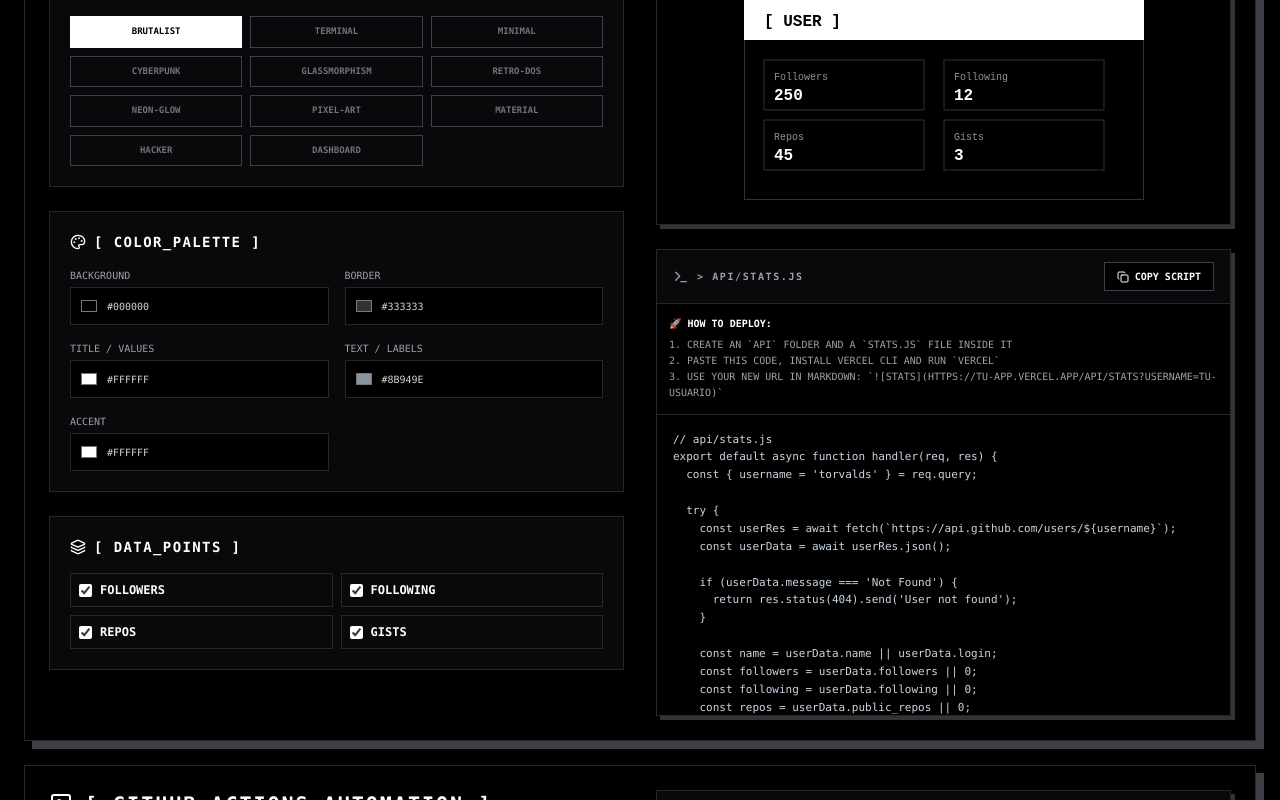
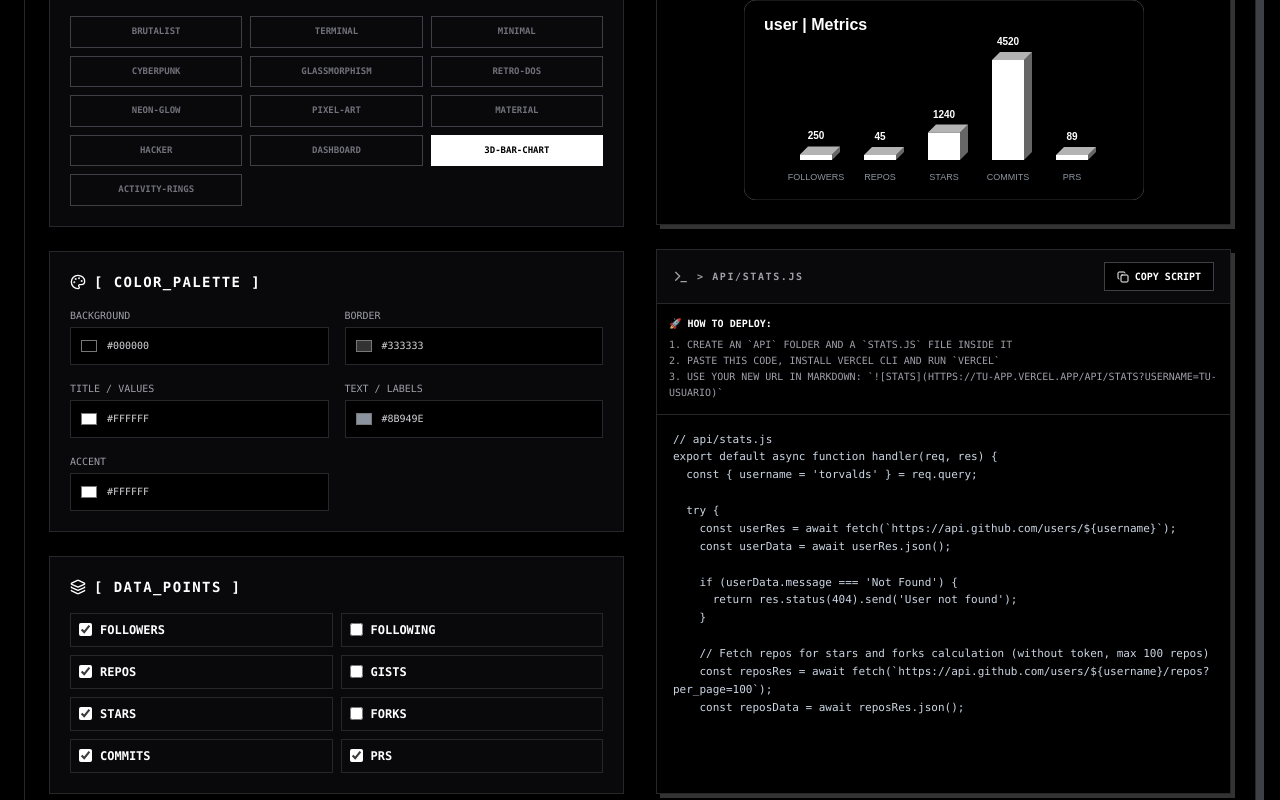
Before and after one commit to PABLOCESAR2412/Github-Creations, a React (Vite) app: page / in a window 1280 px wide. Shown: the part 2180-2980 px from the top of the page. Built offline with nearby package versions, Linux system fonts and the light colour scheme.

Commit message:
feat: add 3d-bar-chart and activity-rings with new data points

```diff
--- a/src/components/GithubActionExporter.tsx
+++ b/src/components/GithubActionExporter.tsx
@@ -107,6 +107,15 @@ updateStats();
             </p>
           </div>
 
+          <div className="bg-yellow-100 dark:bg-yellow-900/30 border border-yellow-300 dark:border-yellow-700/50 p-4 text-xs text-yellow-800 dark:text-yellow-200">
+            <strong>⚠️ {language === 'es' ? 'NOTA IMPORTANTE SOBRE EL DISEÑO:' : 'IMPORTANT DESIGN NOTE:'}</strong>
+            <p className="mt-2 leading-relaxed">
+              {language === 'es'
+                ? 'Las GitHub Actions son independientes y usan plugins de terceros (ej. lowlighter/metrics). NO puedes usar nuestros diseños SVG aquí (como Cyberpunk o Neon-Glow). Si quieres diseños espectaculares, usa el CUSTOM SVG BUILDER con Vercel. Usa esta opción solo si prefieres estadísticas de texto plano básicas.'
+                : 'GitHub Actions use 3rd-party plugins (e.g. lowlighter/metrics). You CANNOT use our custom SVG designs here (like Cyberpunk or Neon-Glow). If you want stunning designs, use the CUSTOM SVG BUILDER with Vercel. Use this option only if you prefer basic plain-text stats.'}
+            </p>
+          </div>
+
           <div className="bg-white dark:bg-zinc-950 p-5 border border-zinc-300 dark:border-zinc-800 space-y-4">
             <h3 className="text-sm font-bold text-black dark:text-white mb-2 uppercase tracking-widest">&gt; {language === 'es' ? 'INSTRUCCIONES' : 'INSTRUCTIONS'}</h3>
             <ol className="list-decimal pl-5 text-sm text-zinc-600 dark:text-zinc-400 space-y-3 uppercase leading-relaxed">
--- a/src/components/VercelApiExporter.tsx
+++ b/src/components/VercelApiExporter.tsx
@@ -13,13 +13,17 @@ export const VercelApiExporter: React.FC = () => {
   const [textColor, setTextColor] = useState('#8b949e');
   const [accentColor, setAccentColor] = useState('#ffffff');
 
-  const [layout, setLayout] = useState<'brutalist' | 'terminal' | 'minimal' | 'cyberpunk' | 'glassmorphism' | 'retro-dos' | 'neon-glow' | 'pixel-art' | 'material' | 'hacker' | 'dashboard'>('brutalist');
+  const [layout, setLayout] = useState<'brutalist' | 'terminal' | 'minimal' | 'cyberpunk' | 'glassmorphism' | 'retro-dos' | 'neon-glow' | 'pixel-art' | 'material' | 'hacker' | 'dashboard' | '3d-bar-chart' | 'activity-rings'>('3d-bar-chart');
 
   const [dataPoints, setDataPoints] = useState({
     followers: true,
-    following: true,
+    following: false,
     repos: true,
-    gists: true
+    gists: false,
+    stars: true,
+    forks: false,
+    commits: true,
+    prs: true
   });
 
   // Mock data for live preview if user hasn't fetched real stats yet
@@ -28,6 +32,10 @@ export const VercelApiExporter: React.FC = () => {
   const mockFollowing = stats?.following ?? 12;
   const mockRepos = stats?.public_repos ?? 45;
   const mockGists = stats?.public_gists ?? 3;
+  const mockStars = 1240;
+  const mockForks = 350;
+  const mockCommits = 4520;
+  const mockPrs = 89;
 
   // Function that generates the raw SVG string based on current settings
   const generateSvgContent = (isExport: boolean) => {
@@ -36,12 +44,20 @@ export const VercelApiExporter: React.FC = () => {
     const flwVal = isExport ? '${following}' : mockFollowing;
     const repVal = isExport ? '${repos}' : mockRepos;
     const gistVal = isExport ? '${gists}' : mockGists;
+    const starVal = isExport ? '${stars}' : mockStars;
+    const forkVal = isExport ? '${forks}' : mockForks;
+    const comVal = isExport ? '${commits}' : mockCommits;
+    const prVal = isExport ? '${prs}' : mockPrs;
 
-    const activeStats = [];
+    const activeStats: {label: string, value: string | number}[] = [];
     if (dataPoints.followers) activeStats.push({ label: 'Followers', value: folVal });
     if (dataPoints.following) activeStats.push({ label: 'Following', value: flwVal });
     if (dataPoints.repos) activeStats.push({ label: 'Repos', value: repVal });
     if (dataPoints.gists) activeStats.push({ label: 'Gists', value: gistVal });
+    if (dataPoints.stars) activeStats.push({ label: 'Stars', value: starVal });
+    if (dataPoints.forks) activeStats.push({ label: 'Forks', value: forkVal });
+    if (dataPoints.commits) activeStats.push({ label: 'Commits', value: comVal });
+    if (dataPoints.prs) activeStats.push({ label: 'PRs', value: prVal });
 
     let svgInner = '';
 
@@ -249,6 +265,69 @@ export const VercelApiExporter: React.FC = () => {
           }).join('')}
         </g>
       `;
+    } else if (layout === '3d-bar-chart') {
+      svgInner = `
+        <style>
+          @keyframes grow { from { transform: scaleY(0); } to { transform: scaleY(1); } }
+          .bar-anim { transform-origin: bottom; animation: grow 1.5s cubic-bezier(0.2, 0.8, 0.2, 1) forwards; }
+        </style>
+        <rect width="400" height="200" fill="${bgColor}" rx="12" stroke="${borderColor}" stroke-width="1" />
+        <text x="20" y="30" font-family="sans-serif" font-size="16" font-weight="bold" fill="${titleColor}">${nameVal} | Metrics</text>
+        <g transform="translate(40, 160)">
+          ${activeStats.map((stat, i) => {
+            const width = 320 / activeStats.length;
+            const barW = width * 0.5;
+            const spacing = width * 0.25;
+            const x = i * width + spacing;
+            const rawVal = Number(stat.value) || 1;
+            const maxVal = Math.max(...activeStats.map(s => Number(s.value) || 1), 10);
+            const h = Math.max((rawVal / maxVal) * 100, 5);
+            return `
+              <g transform="translate(${x}, 0)">
+                <g class="bar-anim">
+                  <!-- Right Side -->
+                  <polygon points="${barW},0 ${barW+8},-8 ${barW+8},${-(h+8)} ${barW},${-h}" fill="${accentColor}" opacity="0.4" />
+                  <!-- Top Side -->
+                  <polygon points="0,${-h} 8,${-(h+8)} ${barW+8},${-(h+8)} ${barW},${-h}" fill="${accentColor}" opacity="0.7" />
+                  <!-- Front Face -->
+                  <rect x="0" y="${-h}" width="${barW}" height="${h}" fill="${accentColor}" />
+                  <text x="${barW/2}" y="${-h - 15}" font-family="sans-serif" font-size="10" fill="${titleColor}" text-anchor="middle" font-weight="bold">${stat.value}</text>
+                </g>
+                <text x="${barW/2}" y="20" font-family="sans-serif" font-size="9" fill="${textColor}" text-anchor="middle">${stat.label.toUpperCase()}</text>
+              </g>
+            `;
+          }).join('')}
+        </g>
+      `;
+    } else if (layout === 'activity-rings') {
+      svgInner = `
+        <style>
+          @keyframes drawRing { to { stroke-dashoffset: 0; } }
+          .ring-anim { animation: drawRing 2s cubic-bezier(0.1, 0.7, 0.1, 1) forwards; }
+        </style>
+        <rect width="400" height="200" fill="${bgColor}" rx="16" stroke="${borderColor}" stroke-width="1" />
+        <text x="20" y="30" font-family="sans-serif" font-size="16" font-weight="bold" fill="${titleColor}">${nameVal} | Activity</text>
+        <g transform="translate(200, 110)">
+          ${activeStats.map((stat, i) => {
+            const radius = 80 - (i * (80 / Math.max(activeStats.length, 1)));
+            const rawVal = Number(stat.value) || 1;
+            const maxVal = Math.max(...activeStats.map(s => Number(s.value) || 1), 10);
+            const percent = Math.min((rawVal / maxVal), 1);
+            const circ = 2 * Math.PI * radius;
+            const op = 1 - (i * 0.15);
+            return `
+              <circle cx="0" cy="0" r="${radius}" fill="none" stroke="${borderColor}" stroke-width="6" opacity="0.3" />
+              <circle cx="0" cy="0" r="${radius}" fill="none" stroke="${accentColor}" stroke-width="6" opacity="${op}" stroke-linecap="round" stroke-dasharray="${circ * percent} ${circ}" stroke-dashoffset="0" class="ring-anim" transform="rotate(-90)" />
+              <g transform="translate(-190, ${-radius + 3})">
+                <text x="0" y="0" font-family="sans-serif" font-size="9" fill="${textColor}" text-anchor="start">${stat.label}</text>
+              </g>
+              <g transform="translate(190, ${-radius + 3})">
+                <text x="0" y="0" font-family="sans-serif" font-size="9" font-weight="bold" fill="${titleColor}" text-anchor="end">${stat.value}</text>
+              </g>
+            `;
+          }).join('')}
+        </g>
+      `;
     }
 
     return `<svg width="400" height="${layout === 'minimal' ? '100' : '200'}" viewBox="0 0 400 ${layout === 'minimal' ? '100' : '200'}" fill="none" xmlns="http://www.w3.org/2000/svg">${svgInner}</svg>`;
@@ -267,6 +346,22 @@ export default async function handler(req, res) {
     if (userData.message === 'Not Found') {
       return res.status(404).send('User not found');
     }
+
+    // Fetch repos for stars and forks calculation (without token, max 100 repos)
+    const reposRes = await fetch(\`https://api.github.com/users/\${username}/repos?per_page=100\`);
+    const reposData = await reposRes.json();
+
+    let stars = 0;
+    let forks = 0;
+    if (Array.isArray(reposData)) {
+      stars = reposData.reduce((acc, r) => acc + r.stargazers_count, 0);
+      forks = reposData.reduce((acc, r) => acc + r.forks_count, 0);
+    }
+
+    // Note: Commits and PRs require GraphQL or Search API which are heavily rate-limited without a token.
+    // If you have a process.env.GITHUB_TOKEN in Vercel, you can uncomment advanced fetching here!
+    let commits = 0;
+    let prs = 0;
 
     const name = userData.name || userData.login;
     const followers = userData.followers || 0;
@@ -322,11 +417,11 @@ ${svgTemplate.trim()}
                 <LayoutTemplate className="w-4 h-4" /> [ LAYOUT_STYLE ]
               </h3>
               <div className="grid grid-cols-3 gap-2">
-                {(['brutalist', 'terminal', 'minimal', 'cyberpunk', 'glassmorphism', 'retro-dos', 'neon-glow', 'pixel-art', 'material', 'hacker', 'dashboard'] as const).map(l => (
+                {(['brutalist', 'terminal', 'minimal', 'cyberpunk', 'glassmorphism', 'retro-dos', 'neon-glow', 'pixel-art', 'material', 'hacker', 'dashboard', '3d-bar-chart', 'activity-rings'] as const).map(l => (
                   <button
                     key={l}
                     onClick={() => setLayout(l)}
-                    className={`p-2 text-[9px] font-bold uppercase border transition-colors ${layout === l ? 'bg-black dark:bg-white text-white dark:text-black border-black dark:border-white' : 'bg-transparent text-zinc-500 border-zinc-300 dark:border-zinc-700 hover:border-black dark:hover:border-white'}`}
+                    className={`p-2 text-[9px] font-bold uppercase border transition-colors ${layout === l ? 'bg-[#00ffff] dark:bg-white text-black border-black dark:border-white' : 'bg-transparent text-zinc-500 border-zinc-300 dark:border-zinc-700 hover:border-black dark:hover:border-white'}`}
                   >
                     {l}
                   </button>
```
